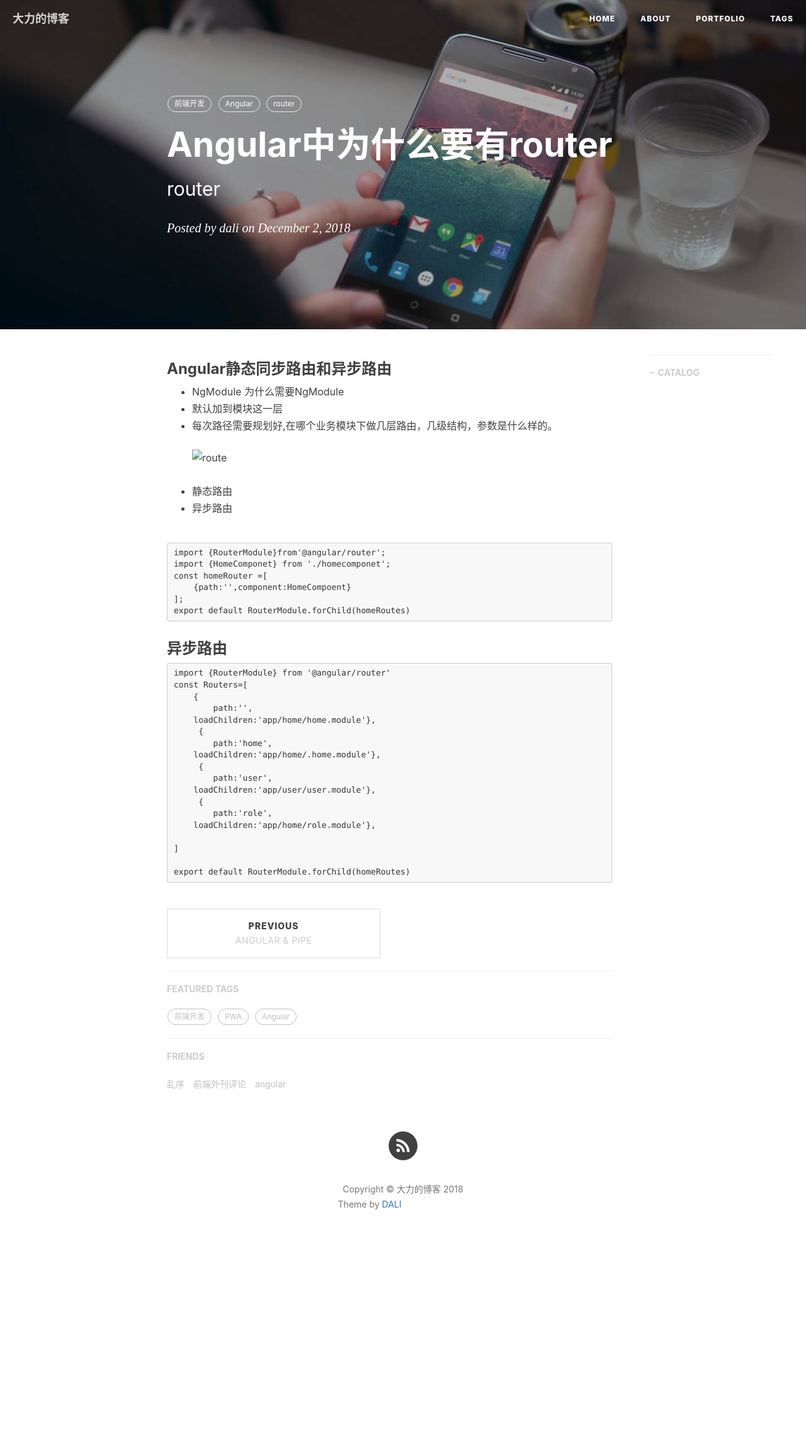
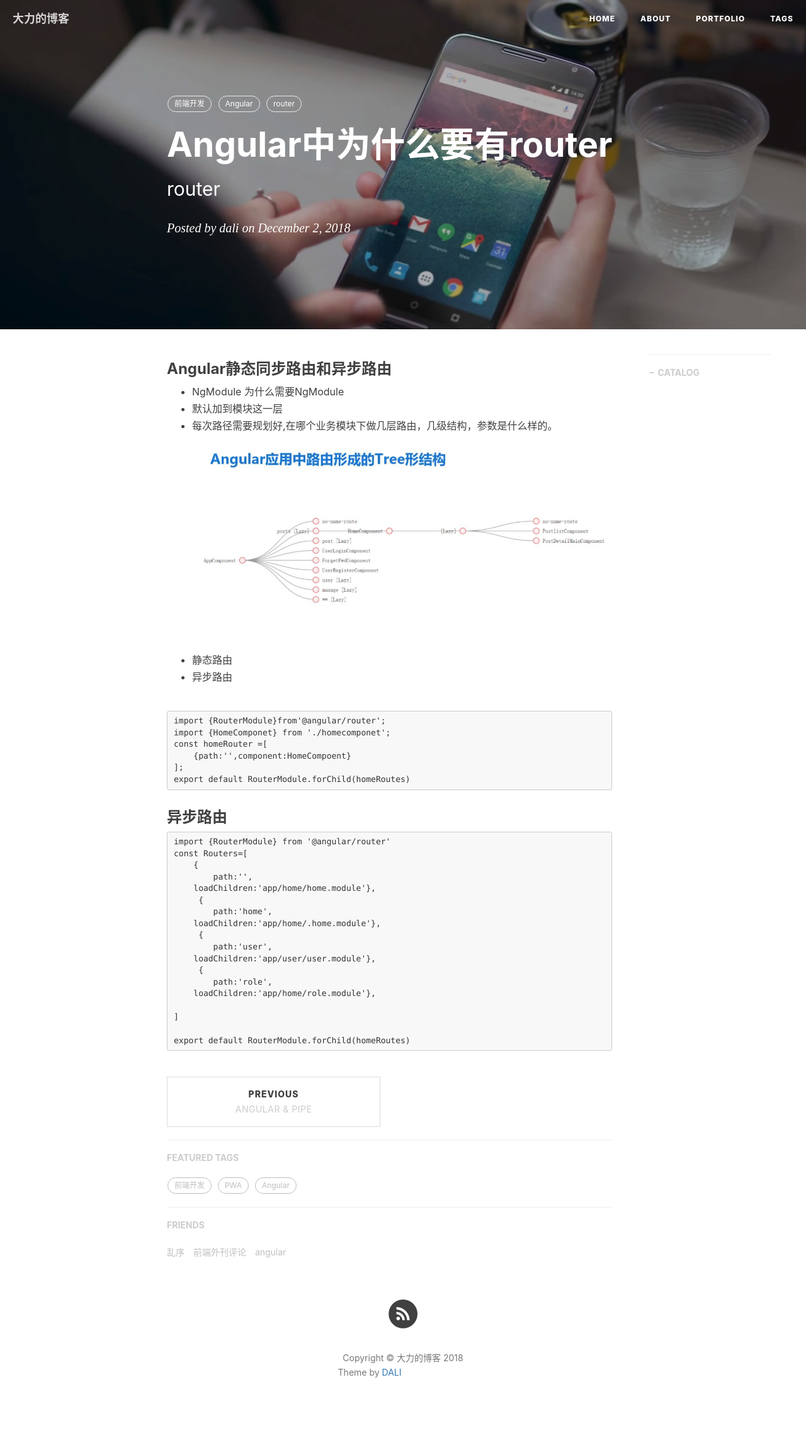
Before and after one commit to daziran123/daziran123.github.io-1, a Jekyll site: the page built from _posts/2018-12-2-Angular-router.markdown, in a window 1280 px wide. Shown: the whole page at 63% size. Built offline with Jekyll 4.4.1, drawn with Linux system fonts in a browser that asks for light colours; nearby versions of some CDN libraries; comment, search, counter and statistics services are not loaded; before the commit the page ends 2017 px from its top, so only the background shows below that; grey boxes are pictures that could not be loaded.

Commit message:
Update 2018-12-2-Angular-router.markdown

```diff
--- a/_posts/2018-12-2-Angular-router.markdown
+++ b/_posts/2018-12-2-Angular-router.markdown
@@ -18,7 +18,7 @@ tags:
 - NgModule 为什么需要NgModule
 - 默认加到模块这一层
 - 每次路径需要规划好,在哪个业务模块下做几层路由，几级结构，参数是什么样的。
-![route](img/router-tree.jpg)
+![route](/img/router-tree.jpg)
 - 静态路由
 - 异步路由
 
```
